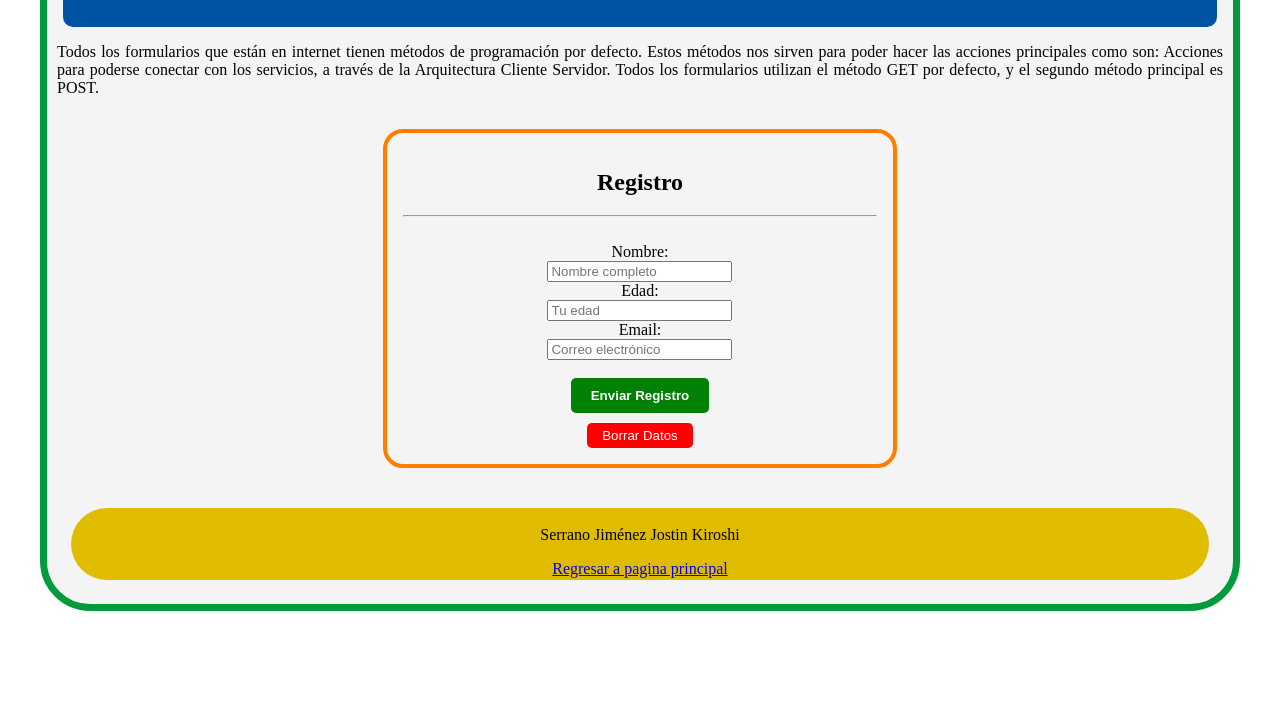
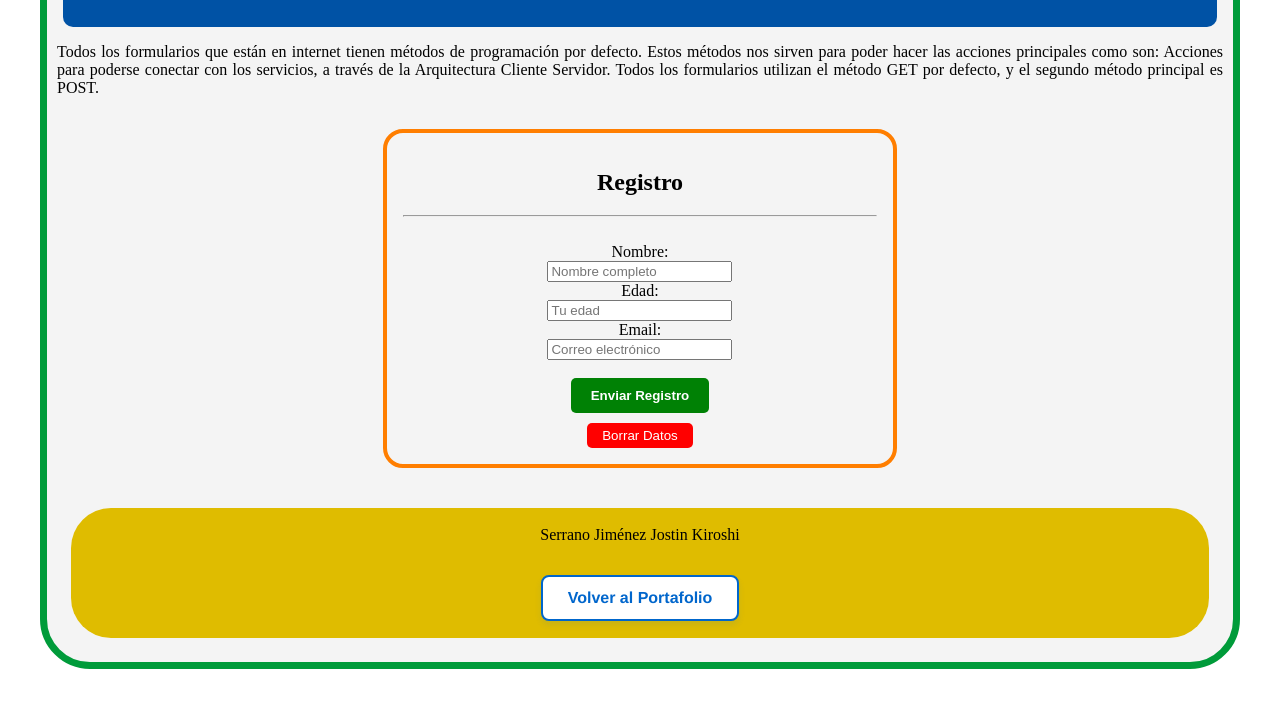
Before and after one commit to KiroshiSJJ/4IV8_Serrano_Jimenez_JostinKiroshi, a plain HTML site: page 02Formulario/formulario.html in a window 1280 px wide. Shown: the part 179-880 px from the top of the page. Before the commit the page ends 822 px from the top, so only its background shows below. Drawn offline with Linux system fonts and the light colour scheme.

Commit message:
Diseño de link

```diff
--- a/02Formulario/formulario.html
+++ b/02Formulario/formulario.html
@@ -46,7 +46,7 @@
 
         <footer class="container-footer">
             <p>Serrano Jiménez Jostin Kiroshi</p>
-            <a href="../index.html">Regresar a pagina principal</a>
+            <a href="../index.html" style="display: inline-block; padding: 12px 25px; background-color: #FFFFFF; color: #0066CC; text-decoration: none; border-radius: 8px; font-family: 'Helvetica', sans-serif; font-weight: bold; margin: 15px; border: 2px solid #0066CC;box-shadow: 0 4px 6px rgba(0, 102, 204, 0.1);transition: all 0.3s ease;cursor: pointer;">Volver al Portafolio</a>
         </footer>
     </div>
 </body>
```
